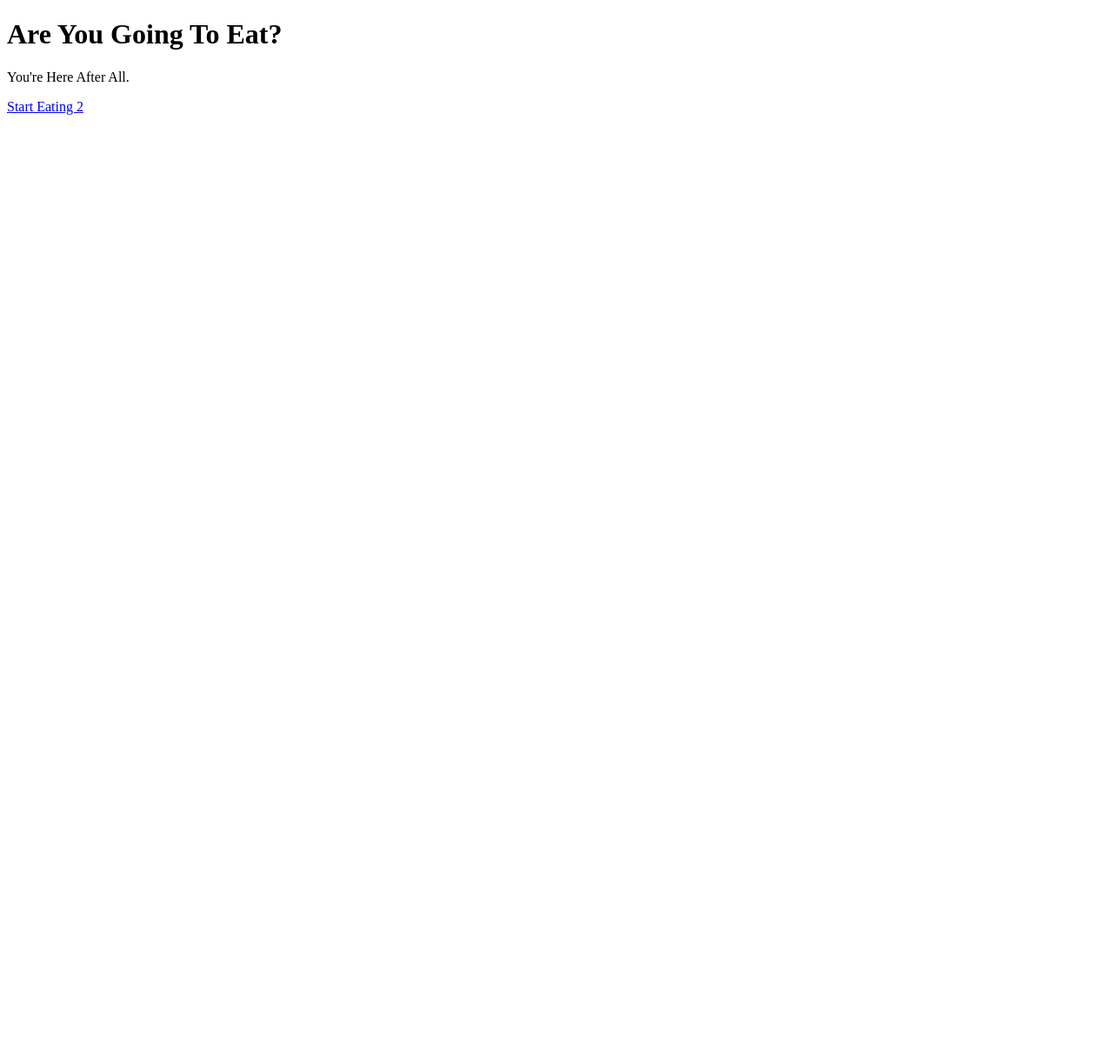
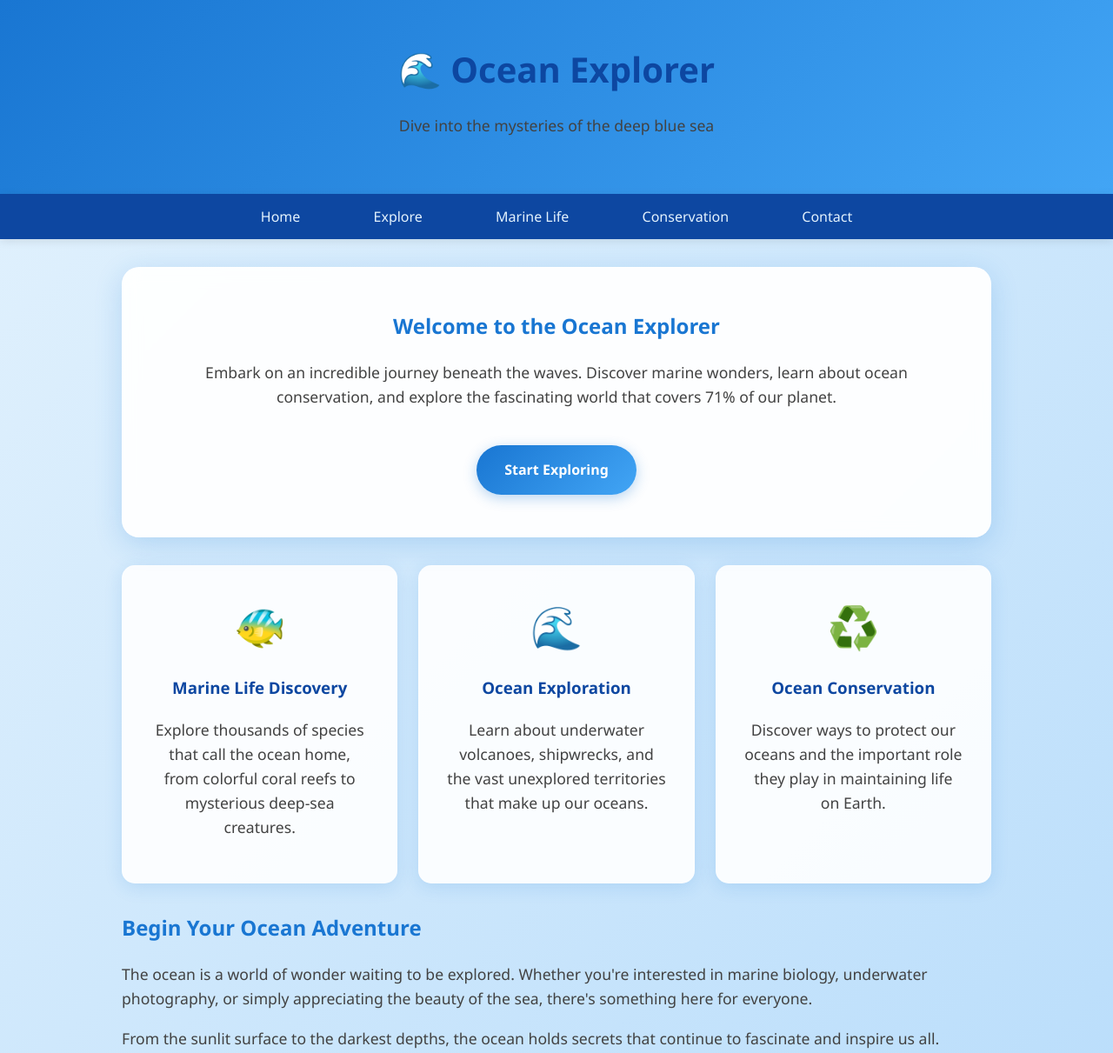
Before and after one commit to tsuyuake/eat, a plain HTML site: page Index.html in a window 1280 px wide. Shown: the top 1211 px of the page at 87% size. Before the commit the page ends 800 px from the top, so only its background shows below. Drawn offline with Linux system fonts and the light colour scheme.

Commit message:
testing eating 1

```diff
--- a/Index.html
+++ b/Index.html
@@ -1,13 +1,160 @@
 <!DOCTYPE html>
 <html lang="en">
 <head>
-<meta charset="UTF-8">
-<meta name="viewport" content="width=device-width, initial-scale=1.0">
-<title>Page One</title>
+    <meta charset="UTF-8">
+    <meta name="viewport" content="width=device-width, initial-scale=1.0">
+    <title>Ocean Explorer - Discover the Deep Blue</title>
+    <style>
+        body {
+            font-family: 'Segoe UI', Tahoma, Geneva, Verdana, sans-serif;
+            margin: 0;
+            padding: 0;
+            background: linear-gradient(135deg, #e3f2fd 0%, #bbdefb 100%);
+            color: #1565c0;
+            line-height: 1.6;
+            min-height: 100vh;
+        }
+        header {
+            background: linear-gradient(135deg, #1976d2 0%, #42a5f5 100%);
+            color: white;
+            padding: 3rem 1rem;
+            text-align: center;
+            box-shadow: 0 4px 20px rgba(25, 118, 210, 0.3);
+        }
+        nav {
+            background: #0d47a1;
+            padding: 0.8rem;
+            text-align: center;
+            box-shadow: 0 2px 10px rgba(0,0,0,0.1);
+        }
+        nav a {
+            color: #e3f2fd;
+            text-decoration: none;
+            margin: 0 1.5rem;
+            padding: 0.6rem 1rem;
+            border-radius: 25px;
+            transition: all 0.3s ease;
+        }
+        nav a:hover {
+            background: #1976d2;
+            transform: translateY(-2px);
+        }
+        main {
+            max-width: 1000px;
+            margin: 2rem auto;
+            padding: 0 1rem;
+        }
+        .hero {
+            background: rgba(255, 255, 255, 0.95);
+            border-radius: 20px;
+            box-shadow: 0 8px 32px rgba(25, 118, 210, 0.2);
+            padding: 3rem;
+            margin-bottom: 2rem;
+            text-align: center;
+            backdrop-filter: blur(10px);
+            border: 1px solid rgba(255, 255, 255, 0.3);
+        }
+        .features {
+            display: grid;
+            grid-template-columns: repeat(auto-fit, minmax(280px, 1fr));
+            gap: 1.5rem;
+            margin-bottom: 2rem;
+        }
+        .feature {
+            background: rgba(255, 255, 255, 0.9);
+            border-radius: 15px;
+            padding: 2rem;
+            box-shadow: 0 4px 20px rgba(25, 118, 210, 0.15);
+            text-align: center;
+            transition: transform 0.3s ease, box-shadow 0.3s ease;
+            border: 1px solid rgba(255, 255, 255, 0.4);
+        }
+        .feature:hover {
+            transform: translateY(-5px);
+            box-shadow: 0 8px 30px rgba(25, 118, 210, 0.25);
+        }
+        .cta-button {
+            display: inline-block;
+            margin-top: 1.5rem;
+            padding: 1rem 2rem;
+            background: linear-gradient(135deg, #1976d2 0%, #42a5f5 100%);
+            color: white;
+            text-decoration: none;
+            border-radius: 50px;
+            font-weight: 600;
+            transition: all 0.3s ease;
+            box-shadow: 0 4px 15px rgba(25, 118, 210, 0.3);
+        }
+        .cta-button:hover {
+            transform: translateY(-2px);
+            box-shadow: 0 6px 20px rgba(25, 118, 210, 0.4);
+        }
+        .ocean-icon {
+            font-size: 3rem;
+            margin-bottom: 1rem;
+            display: block;
+        }
+        h1, h2, h3 {
+            margin-top: 0;
+            color: #0d47a1;
+        }
+        h1 {
+            font-size: 2.5rem;
+            margin-bottom: 0.5rem;
+        }
+        h2 {
+            color: #1976d2;
+        }
+        p {
+            color: #424242;
+            font-size: 1.1rem;
+        }
+    </style>
 </head>
 <body>
-<h1>Are You Going To Eat?</h1>
-<p>You're Here After All.</p>
-<a href="eating1.html">Start Eating 2</a>
+    <header>
+        <h1>🌊 Ocean Explorer</h1>
+        <p>Dive into the mysteries of the deep blue sea</p>
+    </header>
+
+    <nav>
+        <a href="#home">Home</a>
+        <a href="#explore">Explore</a>
+        <a href="#marine-life">Marine Life</a>
+        <a href="#conservation">Conservation</a>
+        <a href="#contact">Contact</a>
+    </nav>
+
+    <main>
+        <section id="home" class="hero">
+            <h2>Welcome to the Ocean Explorer</h2>
+            <p>Embark on an incredible journey beneath the waves. Discover marine wonders, learn about ocean conservation, and explore the fascinating world that covers 71% of our planet.</p>
+            <a class="cta-button" href="#explore">Start Exploring</a>
+        </section>
+
+        <section class="features">
+            <div class="feature">
+                <span class="ocean-icon">🐠</span>
+                <h3>Marine Life Discovery</h3>
+                <p>Explore thousands of species that call the ocean home, from colorful coral reefs to mysterious deep-sea creatures.</p>
+            </div>
+            <div class="feature">
+                <span class="ocean-icon">🌊</span>
+                <h3>Ocean Exploration</h3>
+                <p>Learn about underwater volcanoes, shipwrecks, and the vast unexplored territories that make up our oceans.</p>
+            </div>
+            <div class="feature">
+                <span class="ocean-icon">♻️</span>
+                <h3>Ocean Conservation</h3>
+                <p>Discover ways to protect our oceans and the important role they play in maintaining life on Earth.</p>
+            </div>
+        </section>
+
+        <section id="explore">
+            <h2>Begin Your Ocean Adventure</h2>
+            <p>The ocean is a world of wonder waiting to be explored. Whether you're interested in marine biology, underwater photography, or simply appreciating the beauty of the sea, there's something here for everyone.</p>
+            <p>From the sunlit surface to the darkest depths, the ocean holds secrets that continue to fascinate and inspire us all.</p>
+        </section>
+    </main>
 </body>
 </html>
```
